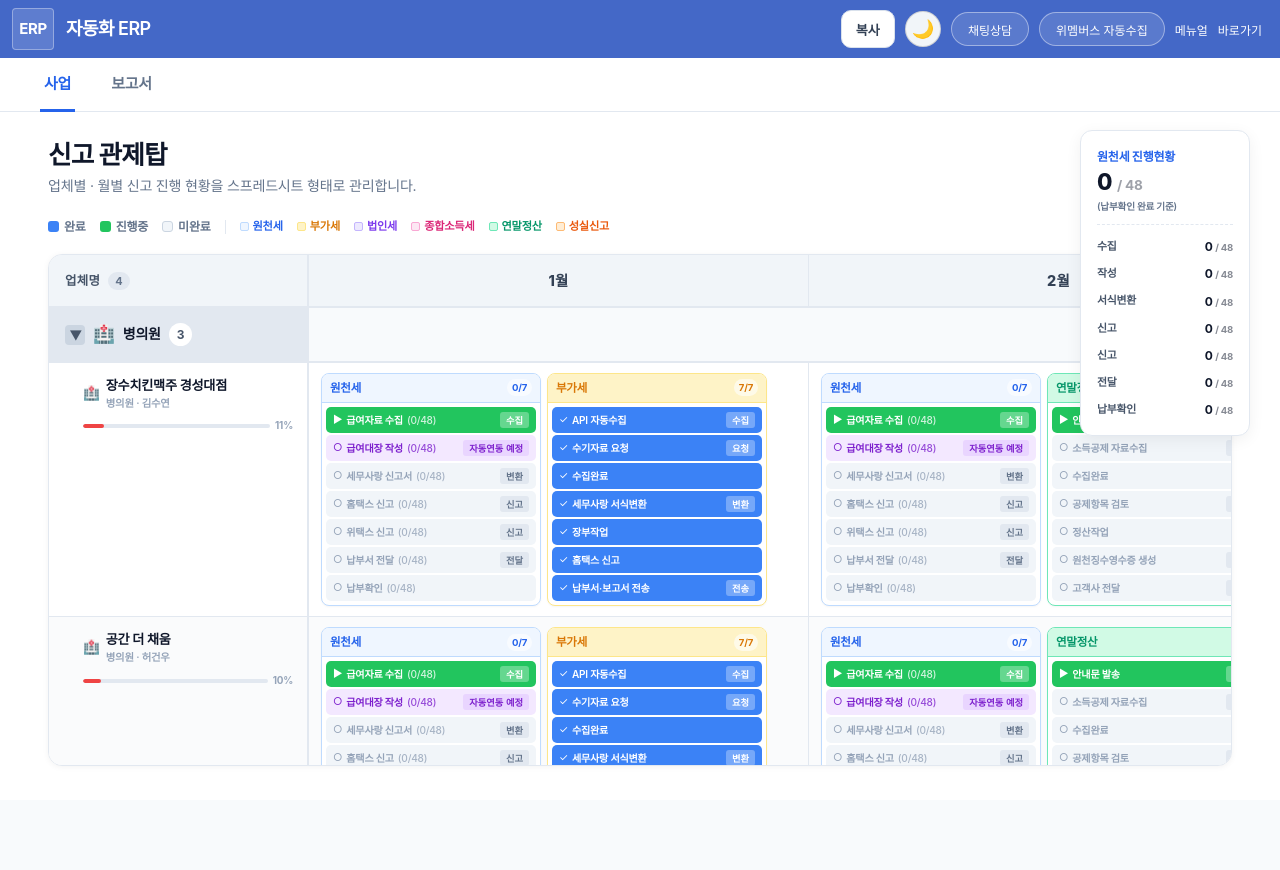
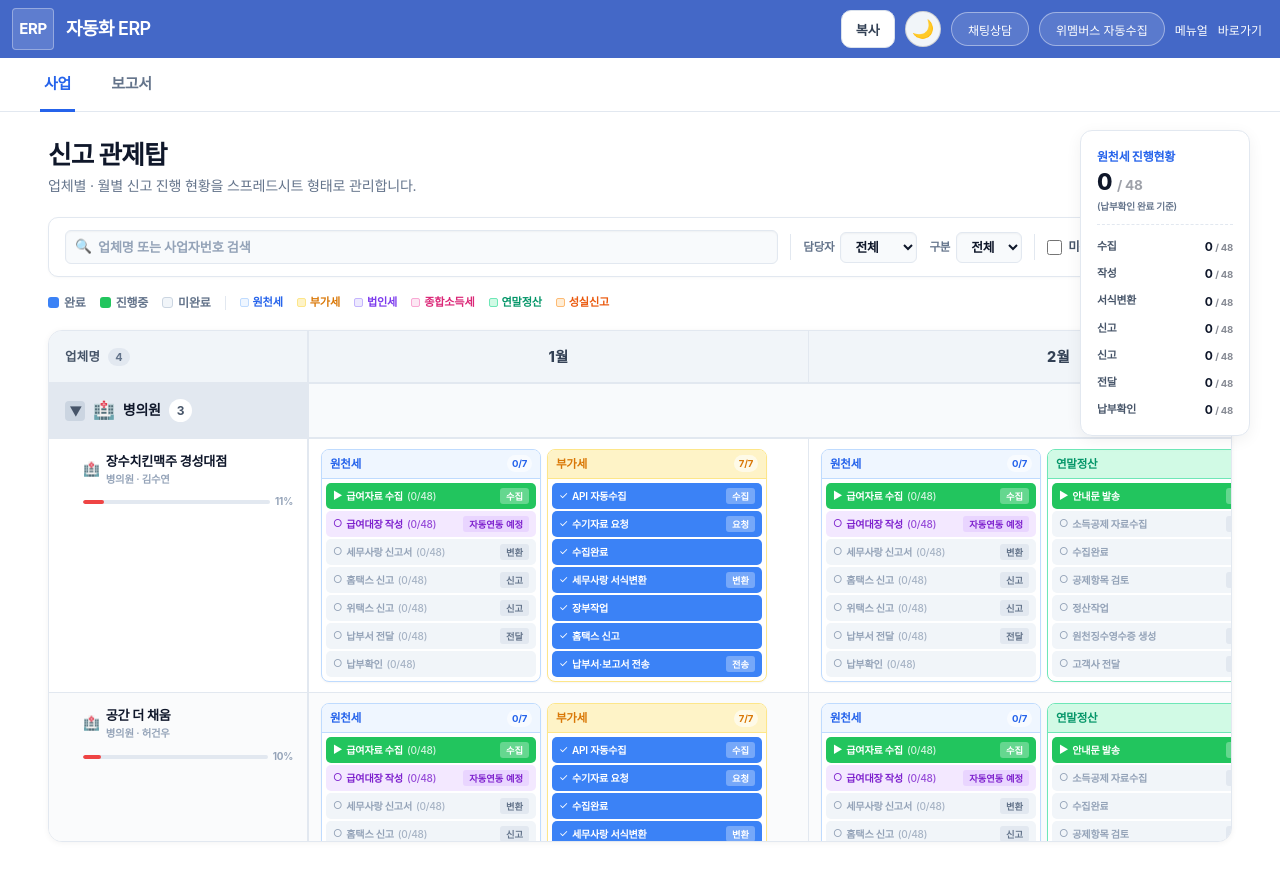
Before and after one commit to kyo1103/hgwjwk, a Next.js app: page /erp/control-tower in a window 1280 px wide. Before the commit the page ends 800 px from the top, so only its background shows below. Built offline with nearby package versions, Linux system fonts and the light colour scheme; a web font is replaced by a local one.

Commit message:
feat: 관제탑 검색바 및 담당자구분상태 필터링 기능 구현

```diff
--- a/app/erp/control-tower/page.tsx
+++ b/app/erp/control-tower/page.tsx
@@ -148,14 +148,59 @@ export default function ControlTowerPage() {
   const [expandedFolders, setExpandedFolders] = useState<Record<string, boolean>>({});
   const rowRefs = useRef<Record<string, HTMLTableRowElement | null>>({});
 
+  // ── 필터 상태 ──
+  const [searchQuery, setSearchQuery] = useState("");
+  const [filterManager, setFilterManager] = useState("전체");
+  const [filterType, setFilterType] = useState("전체");
+  const [filterIncompleteOnly, setFilterIncompleteOnly] = useState(false);
+
+  // 담당자 목록 추출
+  const managerList = useMemo(() => {
+    const set = new Set<string>();
+    companies.forEach(c => set.add(c.manager));
+    return ["전체", ...Array.from(set).sort()];
+  }, [companies]);
+
+  // 필터링된 회사 목록
+  const filteredCompanies = useMemo(() => {
+    return companies.filter(c => {
+      // 검색 (업체명 또는 사업자번호)
+      if (searchQuery) {
+        const q = searchQuery.toLowerCase();
+        if (!c.name.toLowerCase().includes(q) && !c.bizNo.includes(q)) return false;
+      }
+      // 담당자
+      if (filterManager !== "전체" && c.manager !== filterManager) return false;
+      // 구분 (category 기반 - 법인=제조업/수출업, 개인=병의원)
+      if (filterType === "법인" && c.category === "병의원") return false;
+      if (filterType === "개인" && c.category !== "병의원") return false;
+      // 미완료만
+      if (filterIncompleteOnly) {
+        const totalSteps = c.months.reduce((s, m) => s + m.reports.reduce((s2, r) => s2 + r.steps.length, 0), 0);
+        const doneSteps = c.months.reduce((s, m) => s + m.reports.reduce((s2, r) => s2 + r.steps.filter(st => st.status === "done").length, 0), 0);
+        if (totalSteps > 0 && doneSteps === totalSteps) return false;
+      }
+      return true;
+    });
+  }, [companies, searchQuery, filterManager, filterType, filterIncompleteOnly]);
+
+  const isFilterActive = searchQuery !== "" || filterManager !== "전체" || filterType !== "전체" || filterIncompleteOnly;
+
+  const resetFilters = () => {
+    setSearchQuery("");
+    setFilterManager("전체");
+    setFilterType("전체");
+    setFilterIncompleteOnly(false);
+  };
+
   const groupedCompanies = useMemo(() => {
     const groups: Record<string, Company[]> = {};
-    companies.forEach(c => {
+    filteredCompanies.forEach(c => {
       if (!groups[c.category]) groups[c.category] = [];
       groups[c.category].push(c);
     });
     return groups;
-  }, [companies]);
+  }, [filteredCompanies]);
 
   const withholdingStats = useMemo(() => {
     const stats: Record<string, { done: number; total: number }> = {};
@@ -269,6 +314,90 @@ export default function ControlTowerPage() {
             );
           })}
         </div>
+      </div>
+
+      {/* ─── 검색 및 필터 바 ─── */}
+      <div style={{
+        display: "flex", alignItems: "center", gap: 12, marginBottom: 16,
+        padding: "12px 16px", background: "#fff", borderRadius: 10,
+        border: `1px solid ${COLORS.border}`, boxShadow: "0 1px 3px rgba(0,0,0,0.03)",
+        flexWrap: "wrap"
+      }}>
+        {/* 검색바 */}
+        <div style={{ position: "relative", flex: "1 1 220px", minWidth: 180 }}>
+          <span style={{ position: "absolute", left: 10, top: "50%", transform: "translateY(-50%)", fontSize: "0.85rem", color: "#94a3b8", pointerEvents: "none" }}>🔍</span>
+          <input
+            type="text"
+            placeholder="업체명 또는 사업자번호 검색"
+            value={searchQuery}
+            onChange={e => setSearchQuery(e.target.value)}
+            style={{
+              width: "100%", padding: "8px 12px 8px 32px", fontSize: "0.82rem", fontWeight: 600,
+              border: "1px solid #e2e8f0", borderRadius: 6, outline: "none", background: "#f8fafc",
+              color: "#0f172a", transition: "border-color 0.2s",
+            }}
+          />
+        </div>
+
+        <div style={{ width: 1, height: 26, background: "#e2e8f0", flexShrink: 0 }} />
+
+        {/* 담당자 필터 */}
+        <div style={{ display: "flex", alignItems: "center", gap: 6 }}>
+          <label style={{ fontSize: "0.72rem", fontWeight: 700, color: "#64748b", whiteSpace: "nowrap" }}>담당자</label>
+          <select
+            value={filterManager}
+            onChange={e => setFilterManager(e.target.value)}
+            style={{ padding: "6px 10px", fontSize: "0.8rem", fontWeight: 600, border: "1px solid #e2e8f0", borderRadius: 6, background: "#f8fafc", color: "#0f172a", outline: "none", cursor: "pointer" }}
+          >
+            {managerList.map(m => <option key={m} value={m}>{m}</option>)}
+          </select>
+        </div>
+
+        {/* 구분 필터 */}
+        <div style={{ display: "flex", alignItems: "center", gap: 6 }}>
+          <label style={{ fontSize: "0.72rem", fontWeight: 700, color: "#64748b", whiteSpace: "nowrap" }}>구분</label>
+          <select
+            value={filterType}
+            onChange={e => setFilterType(e.target.value)}
+            style={{ padding: "6px 10px", fontSize: "0.8rem", fontWeight: 600, border: "1px solid #e2e8f0", borderRadius: 6, background: "#f8fafc", color: "#0f172a", outline: "none", cursor: "pointer" }}
+          >
+            <option value="전체">전체</option>
+            <option value="법인">법인</option>
+            <option value="개인">개인</option>
+          </select>
+        </div>
+
+        <div style={{ width: 1, height: 26, background: "#e2e8f0", flexShrink: 0 }} />
+
+        {/* 미완료만 보기 */}
+        <label style={{ display: "flex", alignItems: "center", gap: 6, cursor: "pointer", userSelect: "none" }}>
+          <input
+            type="checkbox"
+            checked={filterIncompleteOnly}
+            onChange={e => setFilterIncompleteOnly(e.target.checked)}
+            style={{ width: 15, height: 15, accentColor: "#2563eb", cursor: "pointer" }}
+          />
+          <span style={{ fontSize: "0.78rem", fontWeight: 700, color: filterIncompleteOnly ? "#2563eb" : "#475569" }}>미완료만 보기</span>
+        </label>
+
+        {/* 필터 초기화 */}
+        {isFilterActive && (
+          <button
+            onClick={resetFilters}
+            style={{
+              padding: "6px 14px", fontSize: "0.75rem", fontWeight: 700,
+              background: "#fee2e2", color: "#dc2626", border: "1px solid #fecaca",
+              borderRadius: 6, cursor: "pointer", transition: "all 0.2s", whiteSpace: "nowrap"
+            }}
+          >
+            ✕ 필터 초기화
+          </button>
+        )}
+
+        {/* 필터 결과 카운트 */}
+        <span style={{ fontSize: "0.72rem", color: "#94a3b8", fontWeight: 600, marginLeft: "auto" }}>
+          {filteredCompanies.length}개 업체 표시
+        </span>
       </div>
 
       {/* 범례 */}
```
